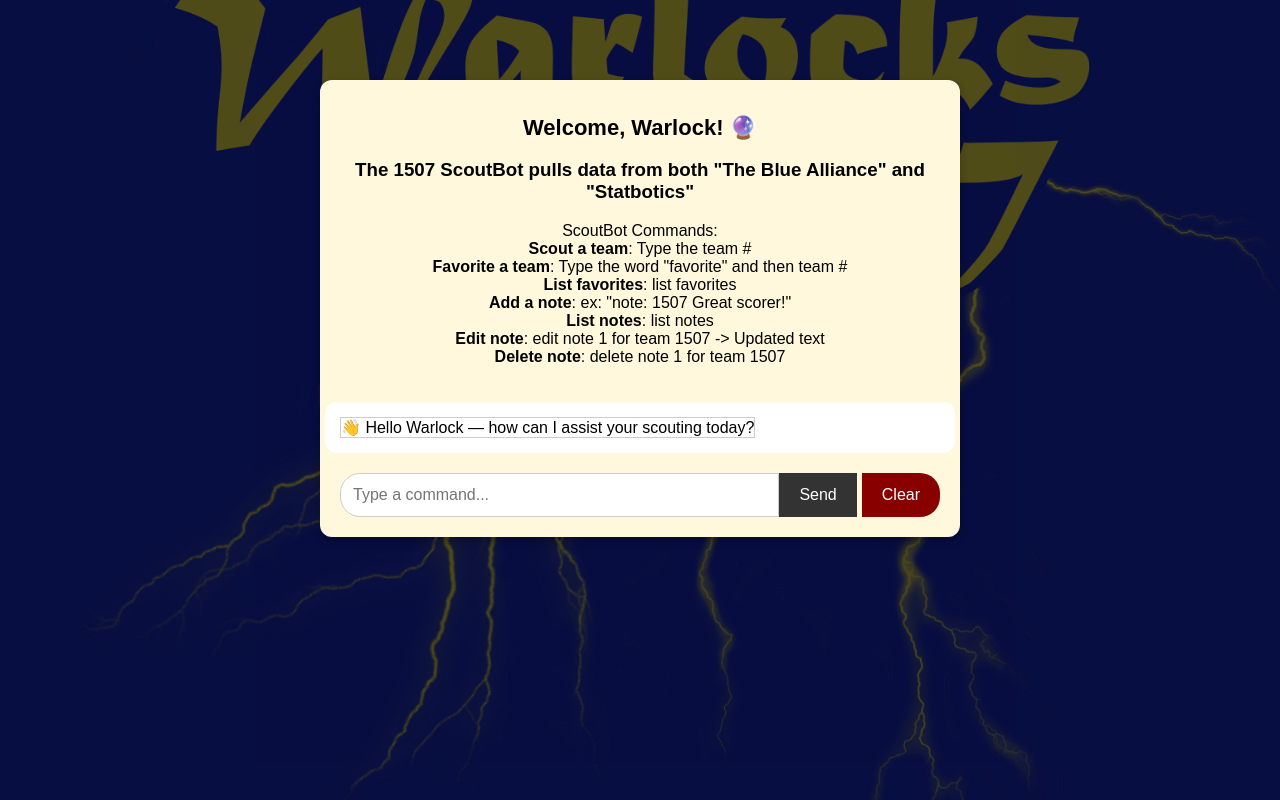
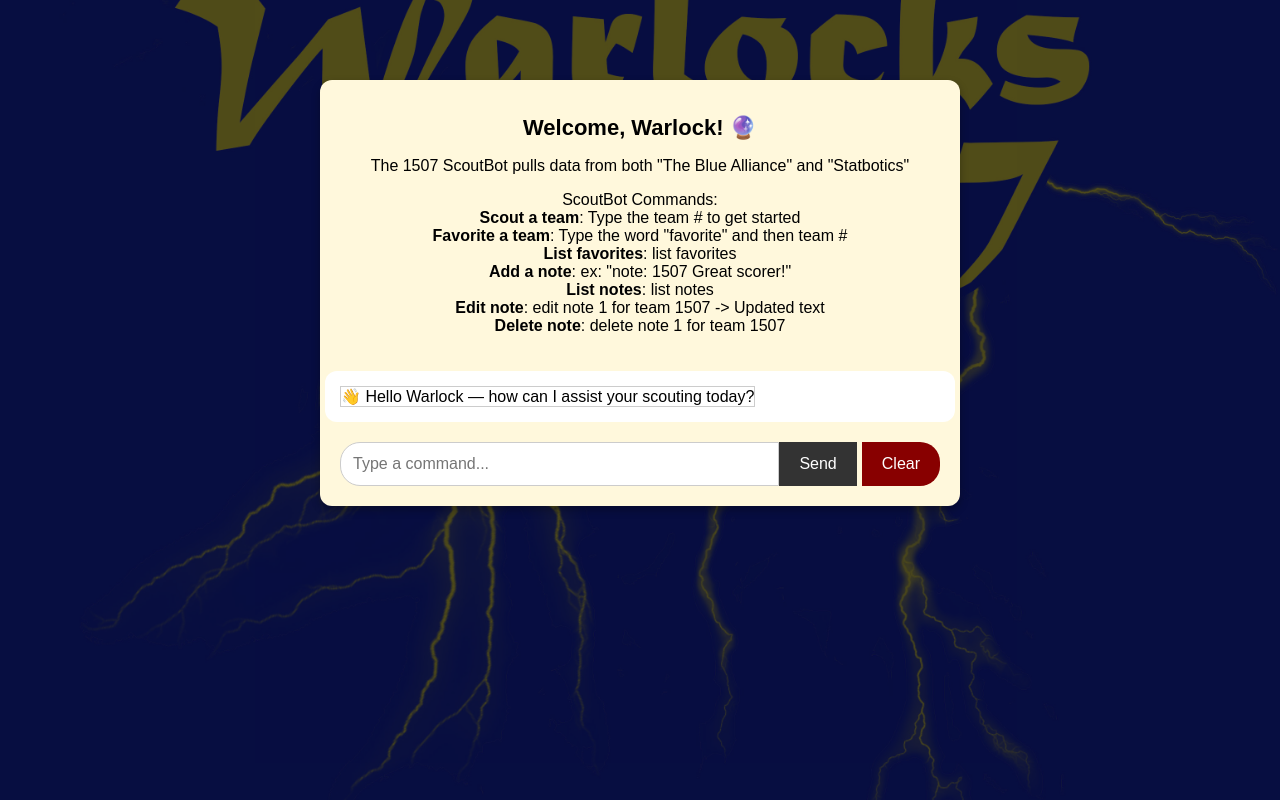
Before and after one commit to cschaus1507/warlocks-scout-bot-2025, a Flask app: page / in a window 1280 px wide. Run offline with Flask 3, Linux system fonts and the light colour scheme.

Commit message:
Update index.html

```diff
--- a/templates/index.html
+++ b/templates/index.html
@@ -119,10 +119,11 @@
     <div class="container">
         <div class="instructions">
             <h1>Welcome, Warlock! 🔮</h1>
-            <h3>The 1507 ScoutBot pulls data from both "The Blue Alliance" and "Statbotics"</h3>
+            <p>The 1507 ScoutBot pulls data from both "The Blue Alliance" and "Statbotics"
+            </p>
             <p>
                 ScoutBot Commands:<br>
-                <b>Scout a team</b>: Type the team # <br>
+                <b>Scout a team</b>: Type the team # to get started<br>
                 <b>Favorite a team</b>: Type the word "favorite" and then team #<br>
                 <b>List favorites</b>: list favorites<br>
                 <b>Add a note</b>: ex: "note: 1507 Great scorer!"<br>
```
